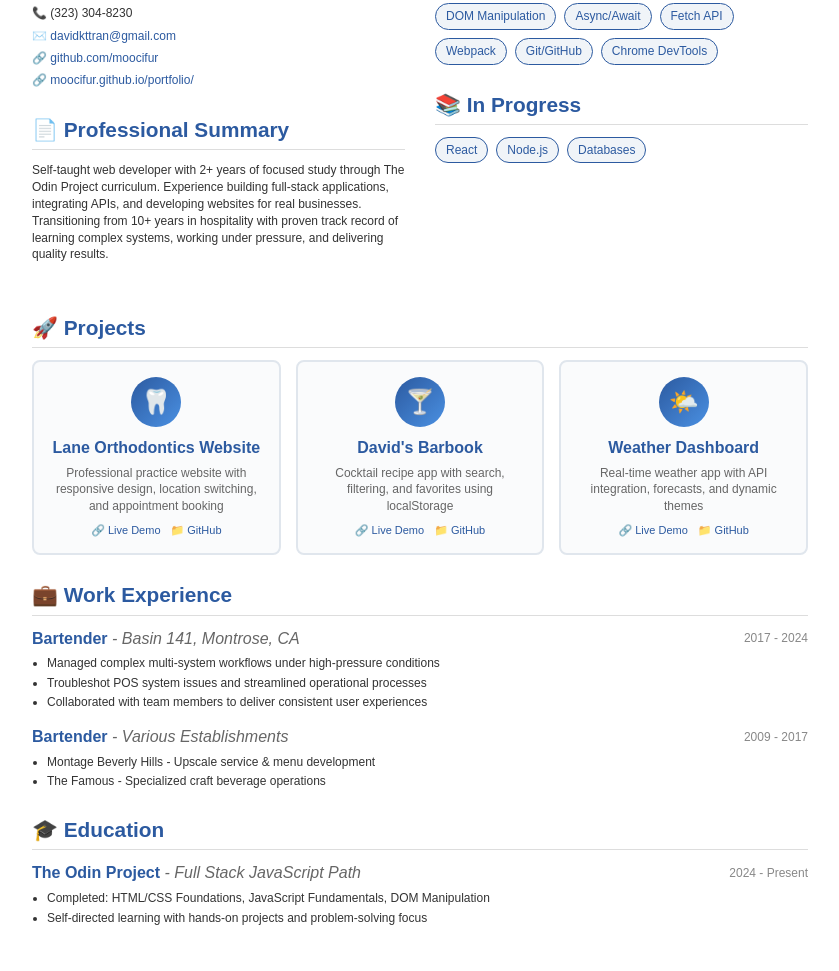
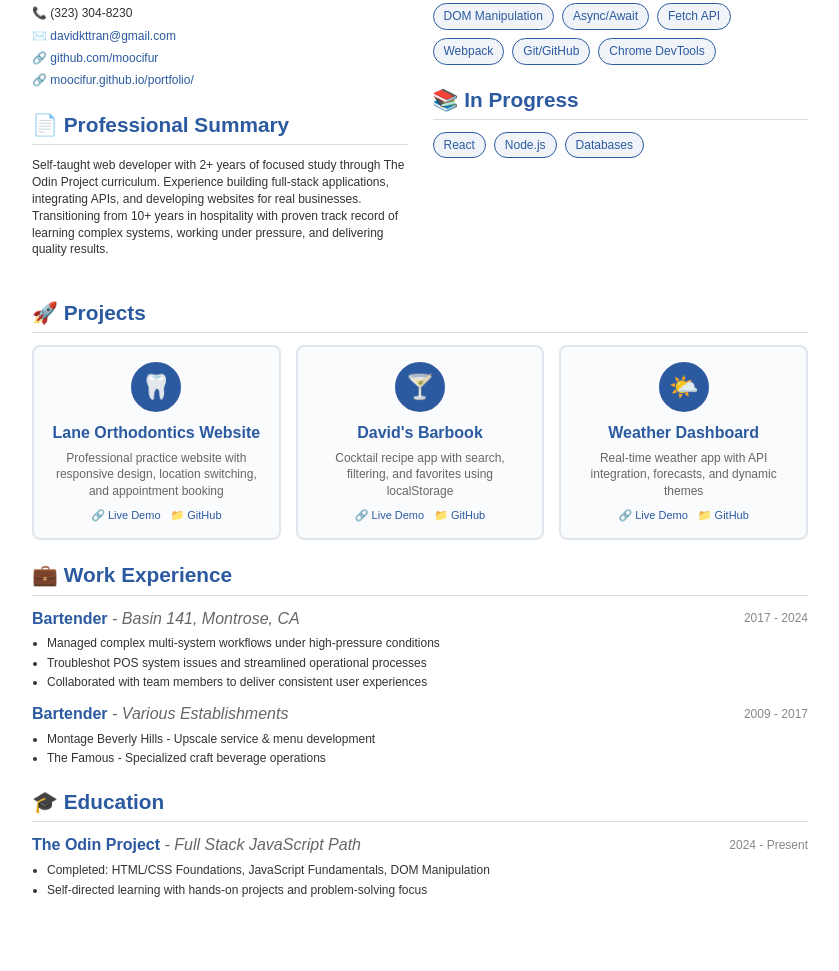
Before and after one commit to Moocifur/resume, a plain HTML site: page index.html in a window 1280 px wide. Shown: the part 99-1070 px from the top of the page, without its empty margins (220-1059 px from the left). After the commit the page ends 1037 px from the top, so only its background shows below. Drawn offline with Linux system fonts and the light colour scheme.

Commit message:
made it one page

```diff
--- a/styles.css
+++ b/styles.css
@@ -43,12 +43,12 @@ body {
 .main-content {
     display: grid;
     grid-template-columns: 1fr 1fr;
-    gap: 30px;
-    margin-bottom: 25px;
+    gap: 25px;
+    margin-bottom: 20px;
 }
 
 .section {
-    margin-bottom: 25px;
+    margin-bottom: 20px;
 }
 
 .section h2 {
@@ -101,8 +101,9 @@ body {
     display: flex;
     align-items: center;
     justify-content: center;
-    background: linear-gradient(135deg, #2c5aa0, #4a90e2);
+    background-color: #2c5aa0;
     color: white;
+    border: 2px solid #2c5aa0;
 }
 
 .project-card:hover {
@@ -139,7 +140,7 @@ body {
 }
 
 .experience-item, .education-item {
-    margin-bottom: 15px;
+    margin-bottom: 12px;
 }
 
 .experience-header {
```
